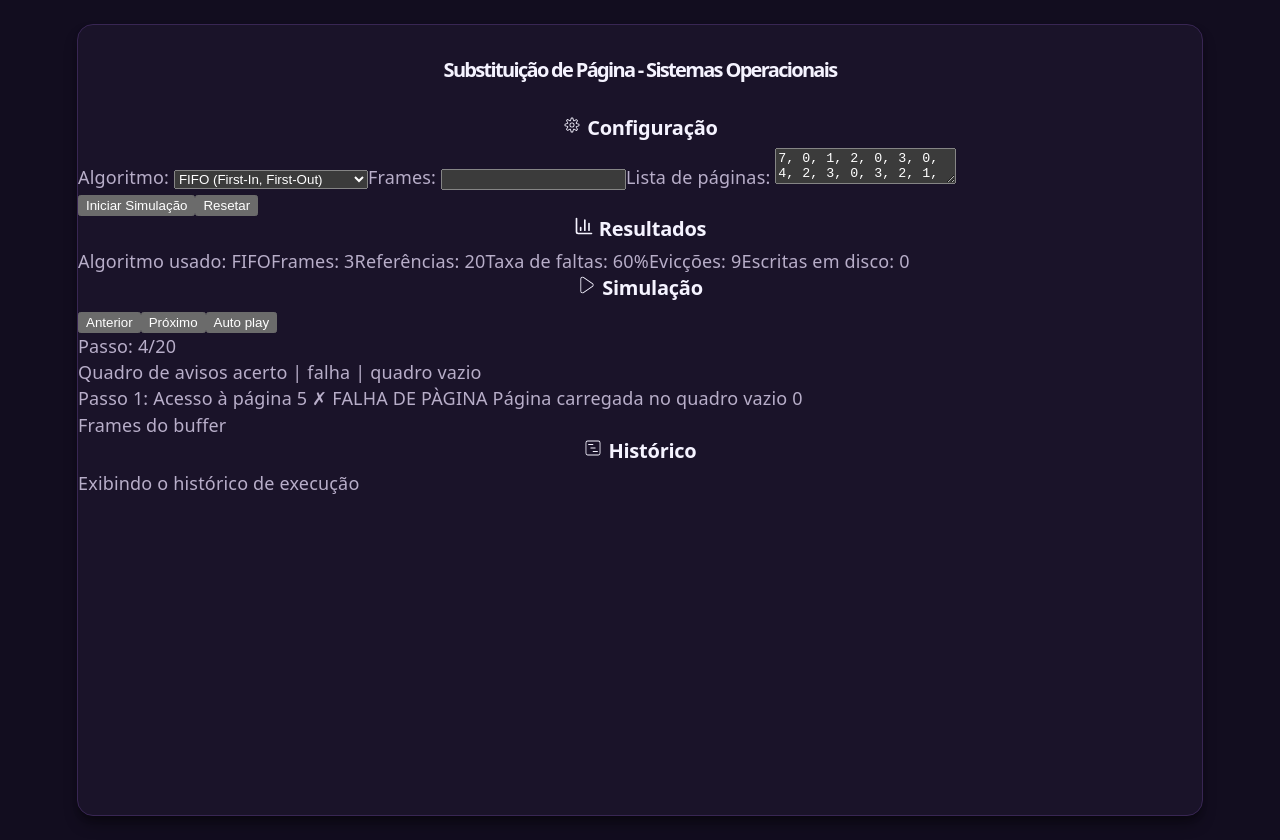
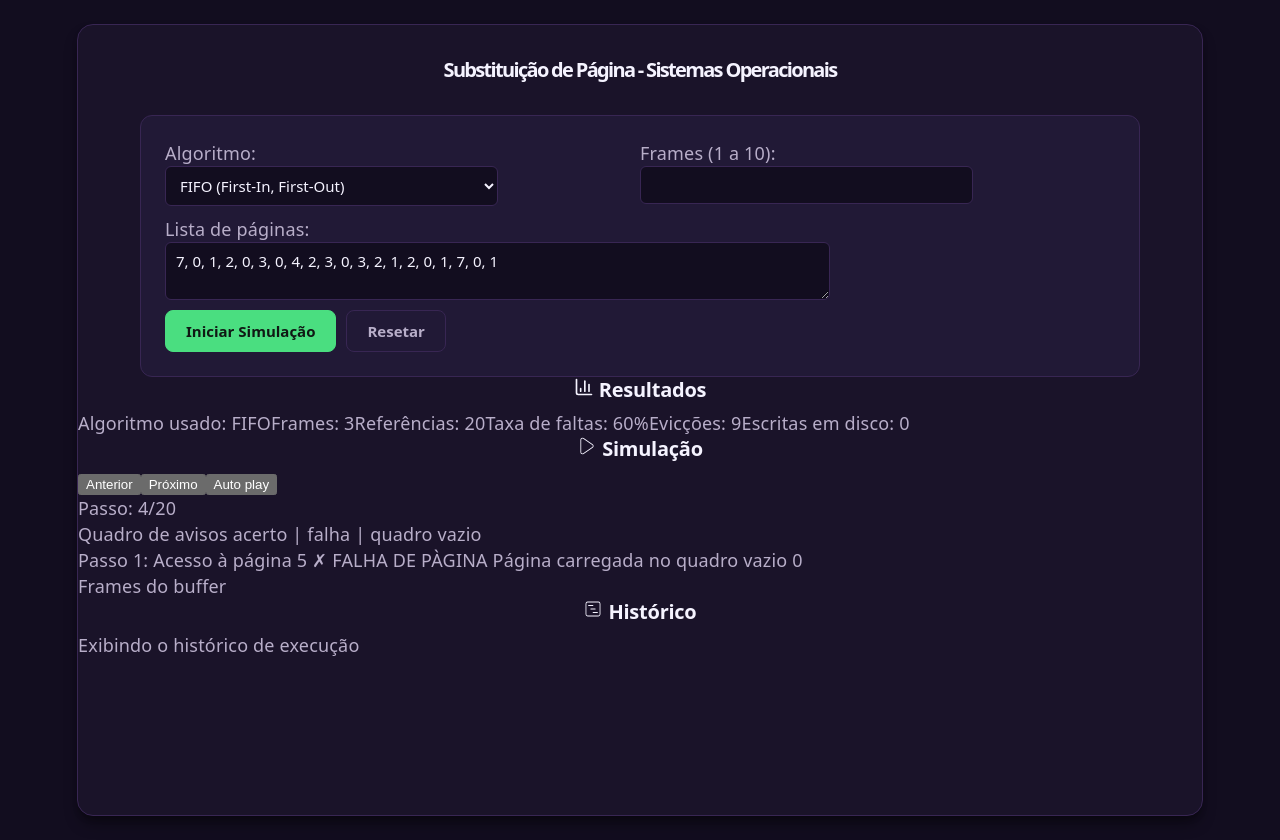
Before and after one commit to FelipeGabriel05/paginacao-SO, a React (Vite) app in the folder paginacao/: page / in a window 1280 px wide. Built offline with nearby package versions, Linux system fonts and the light colour scheme.

Commit message:
implementação do card de configuração

```diff
--- a/paginacao/src/components/ConfigurationCard/configuration-card.jsx
+++ b/paginacao/src/components/ConfigurationCard/configuration-card.jsx
@@ -1,10 +1,14 @@
-import { Configuracao } from "../Header/header";
+// import { Configuracao } from "../Header/header";
+import './index.css'
 
 const ConfigurationCard = () => {
     return (
         <>
-            <div className="card">
-                <Configuracao />
+            <div className="configuration-card">
+                {/* <Configuracao /> */}
+                <div className="box-config">
+                    <div className="box-pai">
+                        <div className="box">
                             <label htmlFor="algoritmo">Algoritmo: </label>
                             <select
                                 name="algoritmo"
@@ -18,16 +22,23 @@ const ConfigurationCard = () => {
                                 <option value="LFU">LFU (Least Frequently Used)</option>
                                 <option value="MFU">MFU (Most Frequently Used)</option>
                             </select>
+                        </div>
 
-                <label htmlFor="frames">Frames: </label>
+                        <div className="box">
+                            <label htmlFor="frames">Frames (1 a 10): </label>
                             <input type="number" name="frames" id="frames" required/>
+                        </div>
+                    </div>
 
                     <label htmlFor="pages">Lista de páginas: </label>
                     <textarea name="pages" id="pages">7, 0, 1, 2, 0, 3, 0, 4, 2, 3, 0, 3, 2, 1, 2, 0, 1, 7, 0, 1</textarea>
                 </div>
+                <div>
+                    <button className="start-button">Iniciar Simulação</button>
+                    <button className="reset-button">Resetar</button>
+                </div>
+            </div>
 
-            <button>Iniciar Simulação</button>
-            <button>Resetar</button>
         </>
     )
 }
--- /dev/null
+++ b/paginacao/src/components/ConfigurationCard/index.css
@@ -0,0 +1,103 @@
+.configuration-card {
+    background: var(--card);
+    width: 90%;
+    max-width: 1000px;
+    margin: 0 auto;
+    padding: 24px;
+    border: 1px solid var(--border);
+    border-radius: 12px;
+    box-sizing: border-box;
+}
+
+.box-config {
+    display: flex;
+    flex-direction: column;
+    margin-bottom: 10px;
+}
+
+.box-pai {
+    display: flex;
+    flex-direction: row;
+    margin-bottom: 10px;
+}
+
+.box{
+    width: 50%;
+    display: flex;
+    flex-direction: column;
+
+}
+
+#algoritmo,
+#frames,
+#pages {
+    background: #120D1F;
+    color: var(--text-h);
+    border: 1px solid var(--border);
+    border-radius: 6px;
+    padding: 8px 10px;
+    font-family: var(--sans);
+    font-size: 15px;
+    width: 70%;
+    box-sizing: border-box;
+}
+
+#algoritmo:focus,
+#frames:focus,
+#pages:focus {
+    outline: none;
+    border-color: var(--accent);
+}
+
+
+.start-button {
+    background: var(--success);
+    color: #101814;
+    border: 1px solid var(--success);
+    padding: 10px 20px;
+    border-radius: 8px;
+    font-size: 15px;
+    font-weight: 600;
+    font-family: var(--sans);
+    cursor: pointer;
+    transition: 0.2s ease;
+    margin-right: 10px;
+}
+
+.start-button:hover {
+    background: #86efac;
+    border-color: #86efac;
+}
+
+.start-button:active {
+    transform: scale(0.98);
+}
+
+.reset-button {
+    background: transparent;
+    color: var(--text);
+    border: 1px solid var(--border);
+    padding: 10px 20px;
+    border-radius: 8px;
+    font-size: 15px;
+    font-weight: 600;
+    font-family: var(--sans);
+    cursor: pointer;
+    transition: 0.2s ease;
+}
+
+.reset-button:hover {
+    background: var(--bg-secondary);
+    color: var(--text-h);
+    border-color: var(--border);
+}
+
+.reset-button:active {
+    transform: scale(0.98);
+}
+
+.button-container {
+    display: flex;
+    align-items: center;
+    gap: 10px;
+}
--- a/paginacao/src/index.css
+++ b/paginacao/src/index.css
@@ -42,6 +42,18 @@
   @media (max-width: 1024px) {
     font-size: 16px;
   }
+}
+
+:root {
+  --bg: #120D1F;
+  --bg-secondary: #1A1329;
+  --card: #211936;
+  --border: #382653;
+
+  --text: #B8AEC9;
+  --text-h: #F5F3FF;
+
+  --accent: #8B5CF6;
 }
 
 body {
```
Lines whose indentation alone changed are shown as unchanged.
